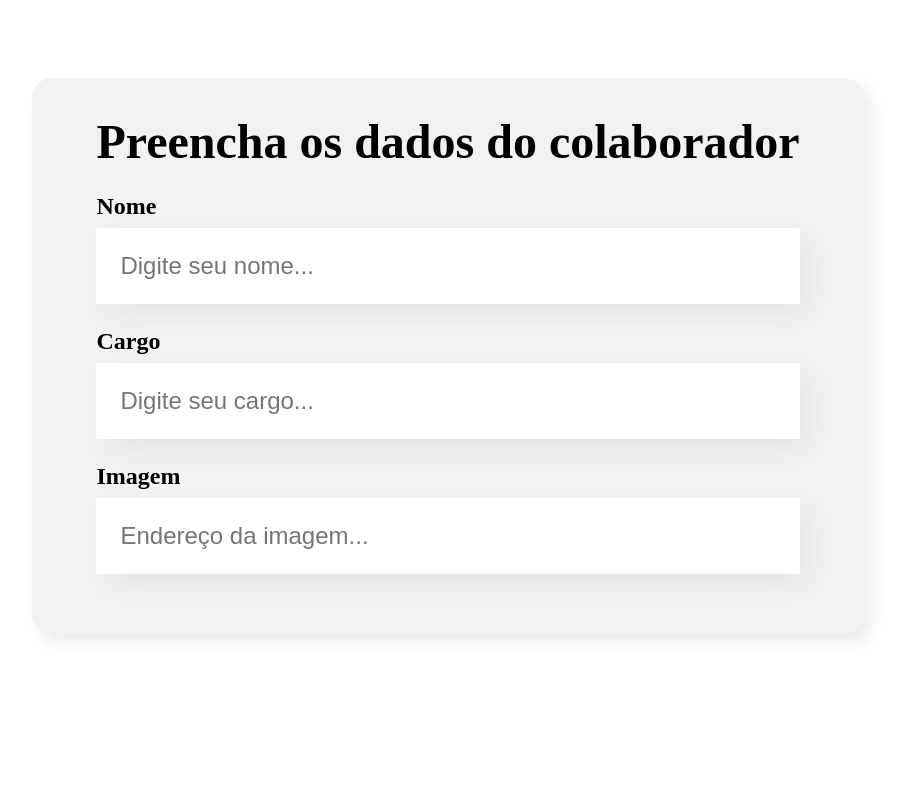
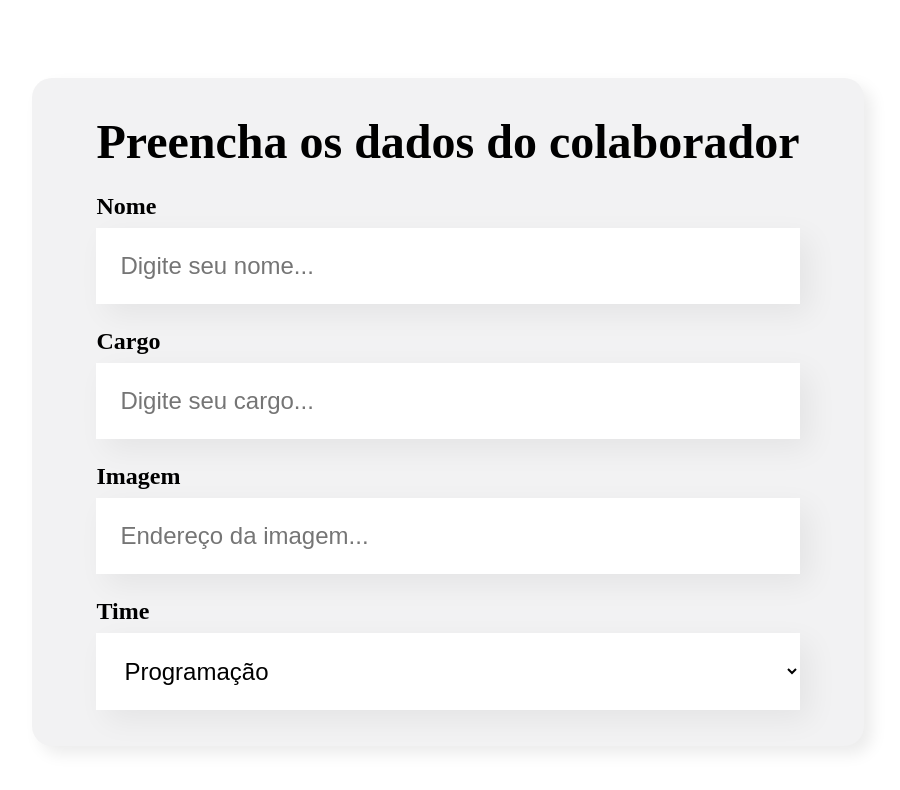
Before and after one commit to lucasdebeterco/organo, a React (Create React App) app: page / in a window 1280 px wide. Shown: the part 558-1348 px from the top of the page, without its empty margins (192-1092 px from the left). Before the commit the page ends 1272 px from the top, so only its background shows below. Built offline with nearby package versions, Linux system fonts and the light colour scheme.

Commit message:
Criando componente de Dropdown

```diff
--- /dev/null
+++ b/src/components/Dropdown/Dropdown.js
@@ -0,0 +1,12 @@
+import './dropdown.css';
+
+export function Dropdown(props) {
+    return (
+        <div className='lista-suspensa'>
+            <label>{props.label}</label>
+            <select>
+                {props.items.map(item => <option key={item}>{item}</option>)}
+            </select>
+        </div>
+    )
+}
--- /dev/null
+++ b/src/components/Dropdown/dropdown.css
@@ -0,0 +1,15 @@
+.lista-suspensa label {
+    display: block;
+    margin-bottom: 8px;
+    font-size: 24px;
+}
+
+.lista-suspensa select {
+    width: 100%;
+    background: #fff;
+    box-shadow: 10px 10px 30px rgba(0, 0, 0, 0.06);
+    border: none;
+    font-size: 24px;
+    padding: 24px;
+    outline: none;
+}
--- a/src/components/Form/Form.js
+++ b/src/components/Form/Form.js
@@ -1,7 +1,17 @@
 import { TextField } from '../TextFiled/TextField'
 import './form.css'
+import {Dropdown} from "../Dropdown/Dropdown";
 
 export function Form () {
+    const times = [
+        'Programação',
+        'Front-End',
+        'Data Science',
+        'Devops',
+        'UX e Design',
+        'Mobile',
+        'Inovação e Gestão'
+    ]
     return (
         <section className='form'>
             <form>
@@ -9,6 +19,7 @@ export function Form () {
                 <TextField label="Nome" placeholder="Digite seu nome" />
                 <TextField label="Cargo" placeholder="Digite seu cargo" />
                 <TextField label="Imagem" placeholder="Endereço da imagem" />
+                <Dropdown label="Time" items={times}/>
             </form>
         </section>
     )
```
